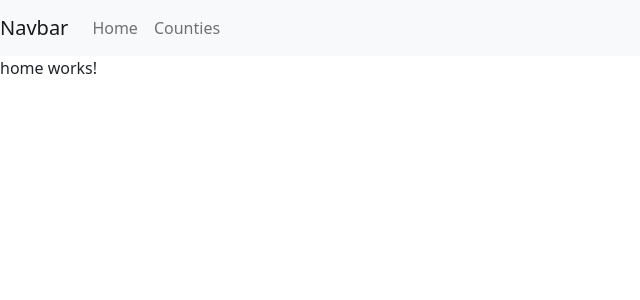
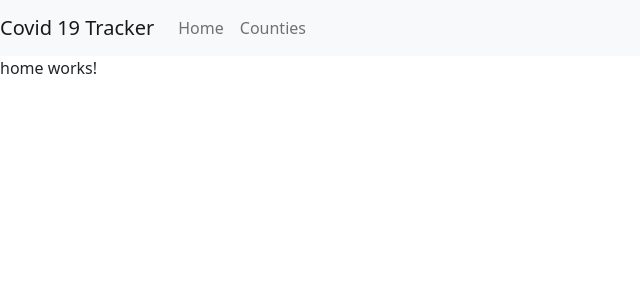
Before and after one commit to mittranj8/covid-19-case-tracker, an Angular app in the folder covid19-case-tracker-app/: page / in a window 1280 px wide. Shown: the top 300 px of the page, without its empty margins (0-640 px from the left). Built offline with nearby package versions, Linux system fonts and the light colour scheme.

Commit message:
adding routerLink for navbar title

```diff
--- a/covid19-case-tracker-app/src/app/components/navbar/navbar.component.html
+++ b/covid19-case-tracker-app/src/app/components/navbar/navbar.component.html
@@ -1,5 +1,5 @@
 <nav class="navbar navbar-expand-lg navbar-light bg-light">
-  <a class="navbar-brand" href="#">Navbar</a>
+  <a class="navbar-brand" routerLink="">Covid 19 Tracker</a>
   <button
     class="navbar-toggler"
     type="button"
```
